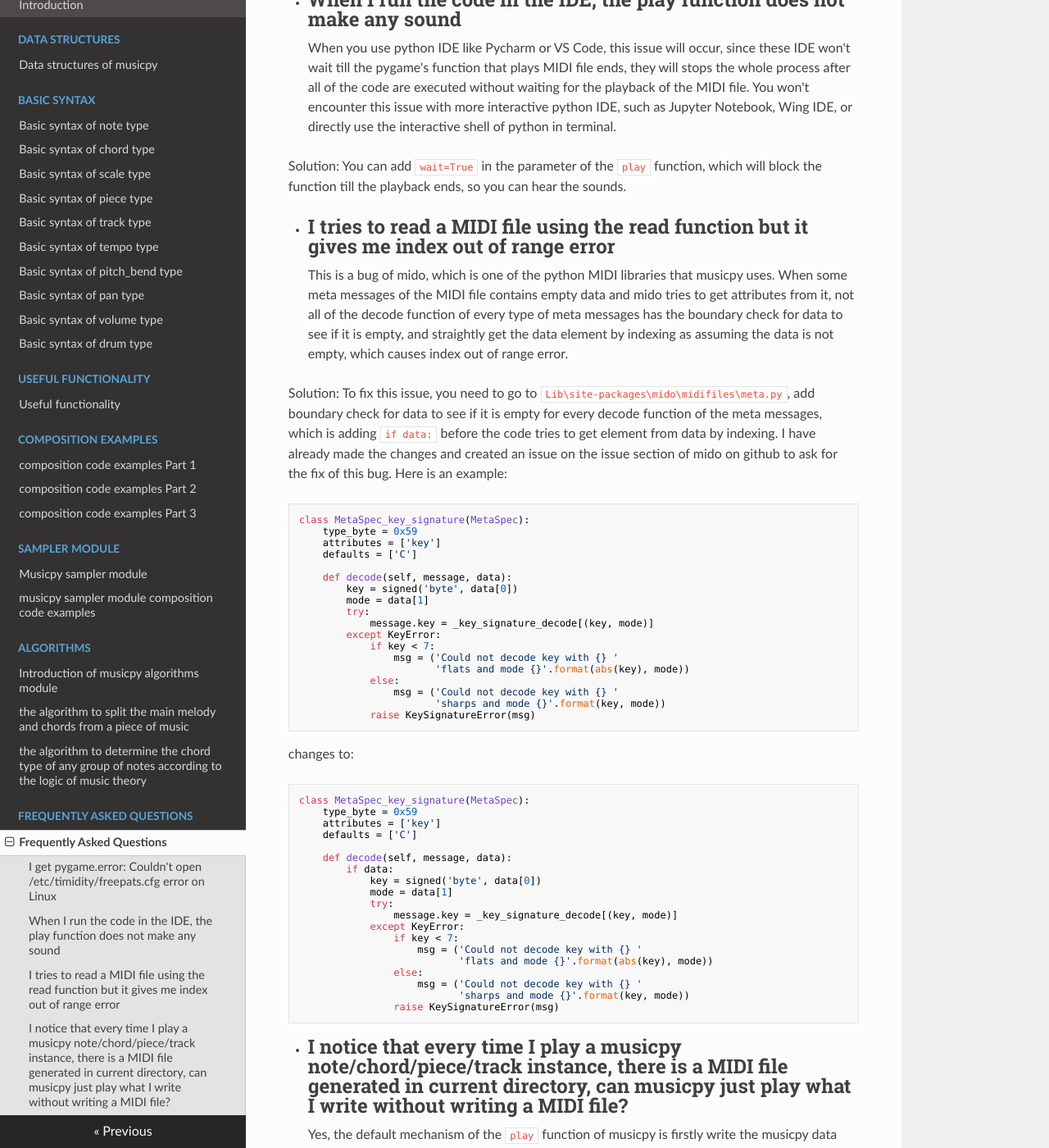
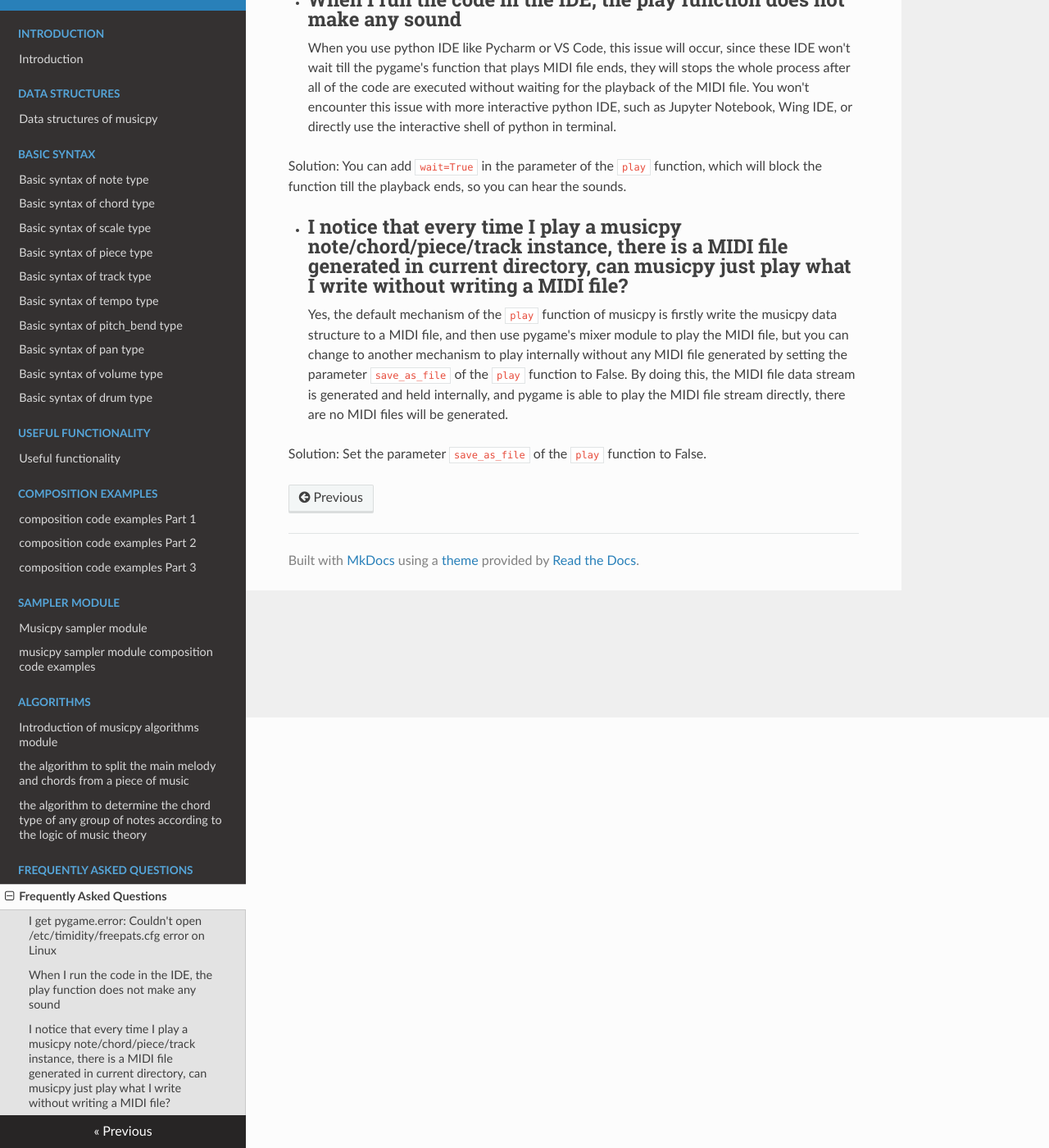
Before and after one commit to Rainbow-Dreamer/musicpy_docs, an MkDocs documentation site: the page built from docs/Frequently Asked Questions.md, in a window 1280 px wide and 1400 px high, scrolled down 525 px. Shown: the whole window at 82% size. Built offline with MkDocs 1.6.1, drawn with Linux system fonts in a browser that asks for light colours; nearby versions of some CDN libraries.

Commit message:
Update Frequently Asked Questions.md

````diff
--- a/docs/Frequently Asked Questions.md
+++ b/docs/Frequently Asked Questions.md
@@ -12,53 +12,6 @@ When you use python IDE like Pycharm or VS Code, this issue will occur, since th
 
 Solution: You can add `wait=True` in the parameter of the `play` function, which will block the function till the playback ends, so you can hear the sounds.
 
-* ## I tries to read a MIDI file using the read function but it gives me index out of range error
-This is a bug of mido, which is one of the python MIDI libraries that musicpy uses. When some meta messages of the MIDI file contains empty data and mido tries to get attributes from it, not all of the decode function of every type of meta messages has the boundary check for data to see if it is empty, and straightly get the data element by indexing as assuming the data is not empty, which causes index out of range error.
-
-Solution: To fix this issue, you need to go to `Lib\site-packages\mido\midifiles\meta.py`, add boundary check for data to see if it is empty for every decode function of the meta messages, which is adding `if data:` before the code tries to get element from data by indexing. I have already made the changes and created an issue on the issue section of mido on github to ask for the fix of this bug. Here is an example:
-```python
-class MetaSpec_key_signature(MetaSpec):
-    type_byte = 0x59
-    attributes = ['key']
-    defaults = ['C']
-
-    def decode(self, message, data):
-        key = signed('byte', data[0])
-        mode = data[1]
-        try:
-            message.key = _key_signature_decode[(key, mode)]
-        except KeyError:
-            if key < 7:
-                msg = ('Could not decode key with {} '
-                       'flats and mode {}'.format(abs(key), mode))
-            else:
-                msg = ('Could not decode key with {} '
-                       'sharps and mode {}'.format(key, mode))
-            raise KeySignatureError(msg)
-```
-changes to:
-```python
-class MetaSpec_key_signature(MetaSpec):
-    type_byte = 0x59
-    attributes = ['key']
-    defaults = ['C']
-
-    def decode(self, message, data):
-        if data:
-            key = signed('byte', data[0])
-            mode = data[1]
-            try:
-                message.key = _key_signature_decode[(key, mode)]
-            except KeyError:
-                if key < 7:
-                    msg = ('Could not decode key with {} '
-                           'flats and mode {}'.format(abs(key), mode))
-                else:
-                    msg = ('Could not decode key with {} '
-                           'sharps and mode {}'.format(key, mode))
-                raise KeySignatureError(msg)
-```
-
 * ## I notice that every time I play a musicpy note/chord/piece/track instance, there is a MIDI file generated in current directory, can musicpy just play what I write without writing a MIDI file?
 Yes, the default mechanism of the `play` function of musicpy is firstly write the musicpy data structure to a MIDI file, and then use pygame's mixer module to play the MIDI file, but you can change to another mechanism to play internally without any MIDI file generated by setting the parameter `save_as_file` of the `play` function to False. By doing this, the MIDI file data stream is generated and held internally, and pygame is able to play the MIDI file stream directly, there are no MIDI files will be generated.
 
````
